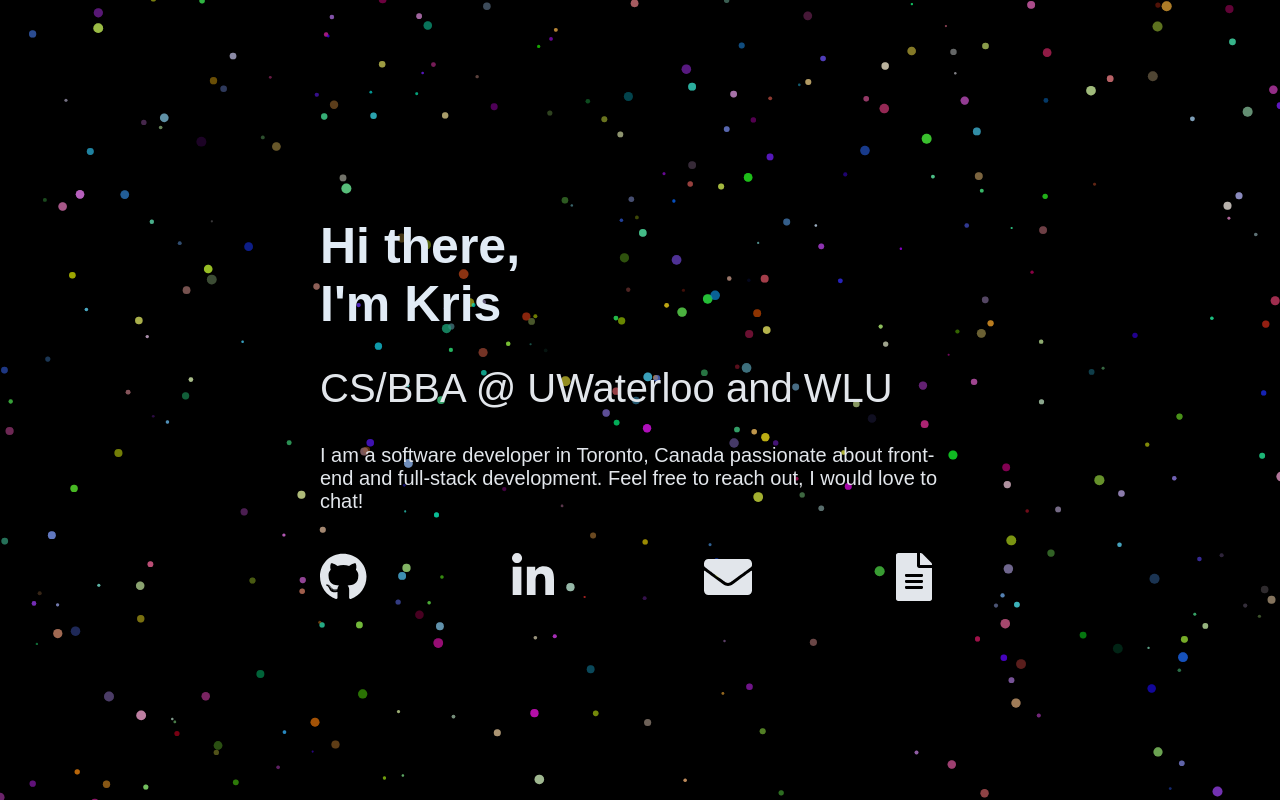
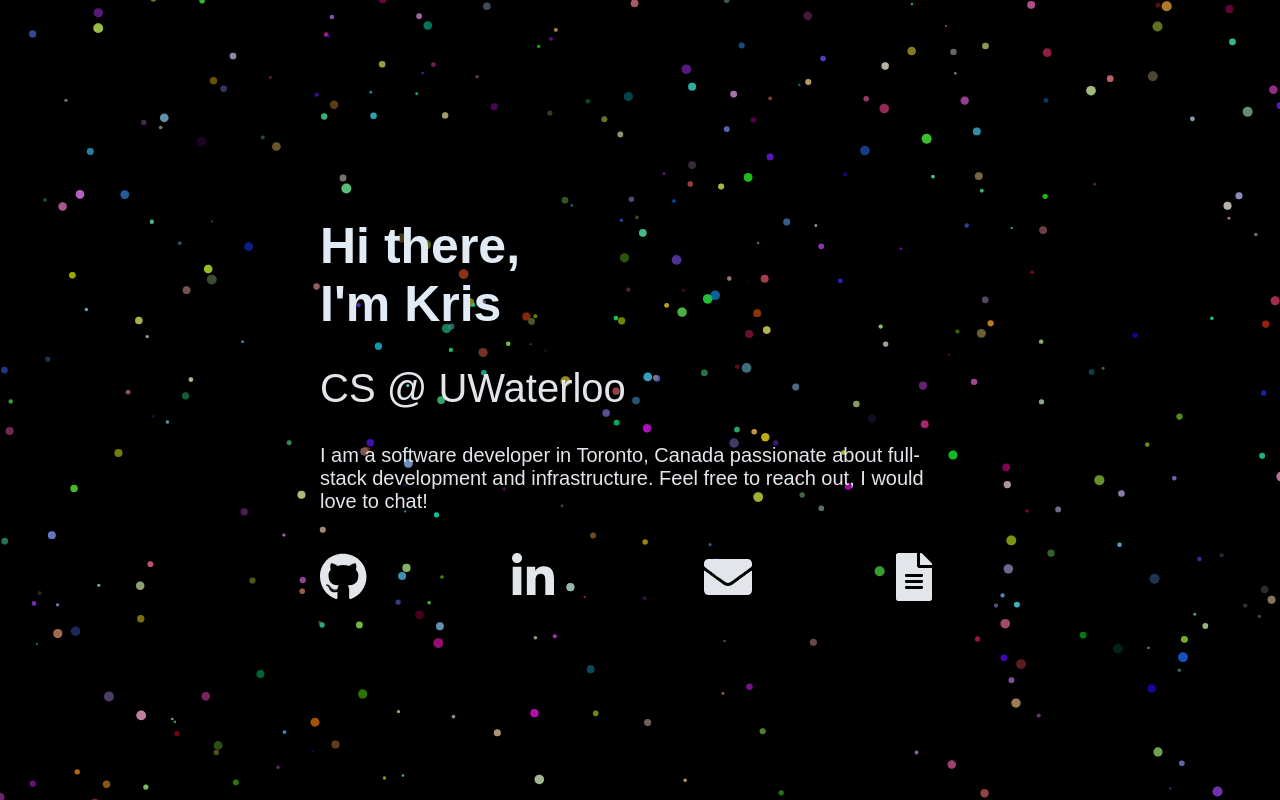
Before and after one commit to kris-gaudel/personal-site, a React (Create React App) app: page / in a window 1280 px wide. Built offline with nearby package versions, Linux system fonts and the light colour scheme.

Commit message:
Update resume June 9

```diff
--- a/src/components/GetInTouch/index.js
+++ b/src/components/GetInTouch/index.js
@@ -7,7 +7,7 @@ import { faEnvelope, faFileAlt } from "@fortawesome/free-solid-svg-icons";
 
 import { smallTabletMQ } from "../../breakpoints";
 
-import Gaudel_Kristofer_Resume_Aug_07_2022 from '../../assets/Gaudel_Kristofer_Jan_25_Resume.pdf';
+import Gaudel_Kristofer_Resume_Aug_07_2022 from '../../assets/Gaudel_Kristofer_June_09_Resume.pdf';
 
 
 const CenterWrapper = styled.div`
@@ -71,10 +71,10 @@ const GetInTouch = () => {
                     I'm Kris
                 </Header>
                 <EducationText>
-                    CS/BBA @ UWaterloo and WLU
+                    CS @ UWaterloo
                 </EducationText>
                 <DescriptionText>
-                I am a software developer in Toronto, Canada passionate about front-end and full-stack development. Feel free to reach out, I would love to chat!
+                I am a software developer in Toronto, Canada passionate about full-stack development and infrastructure. Feel free to reach out, I would love to chat!
                 </DescriptionText>
                 <ButtonsWrapper>
                     <SocialButton icon={faGithub} link="https://github.com/kris-gaudel" size="4x"/>
```
Also changed, not shown: 2 other files (tests, documents, lock files or other folders).
